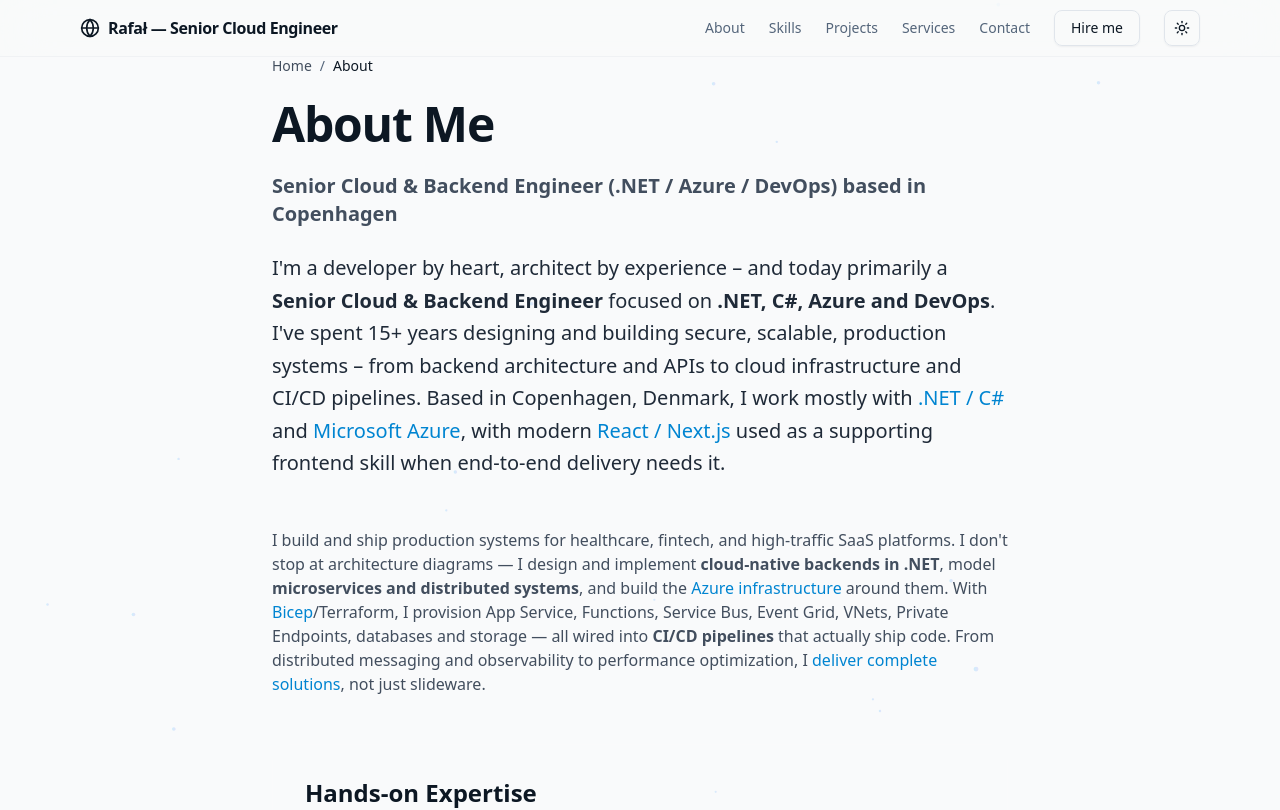
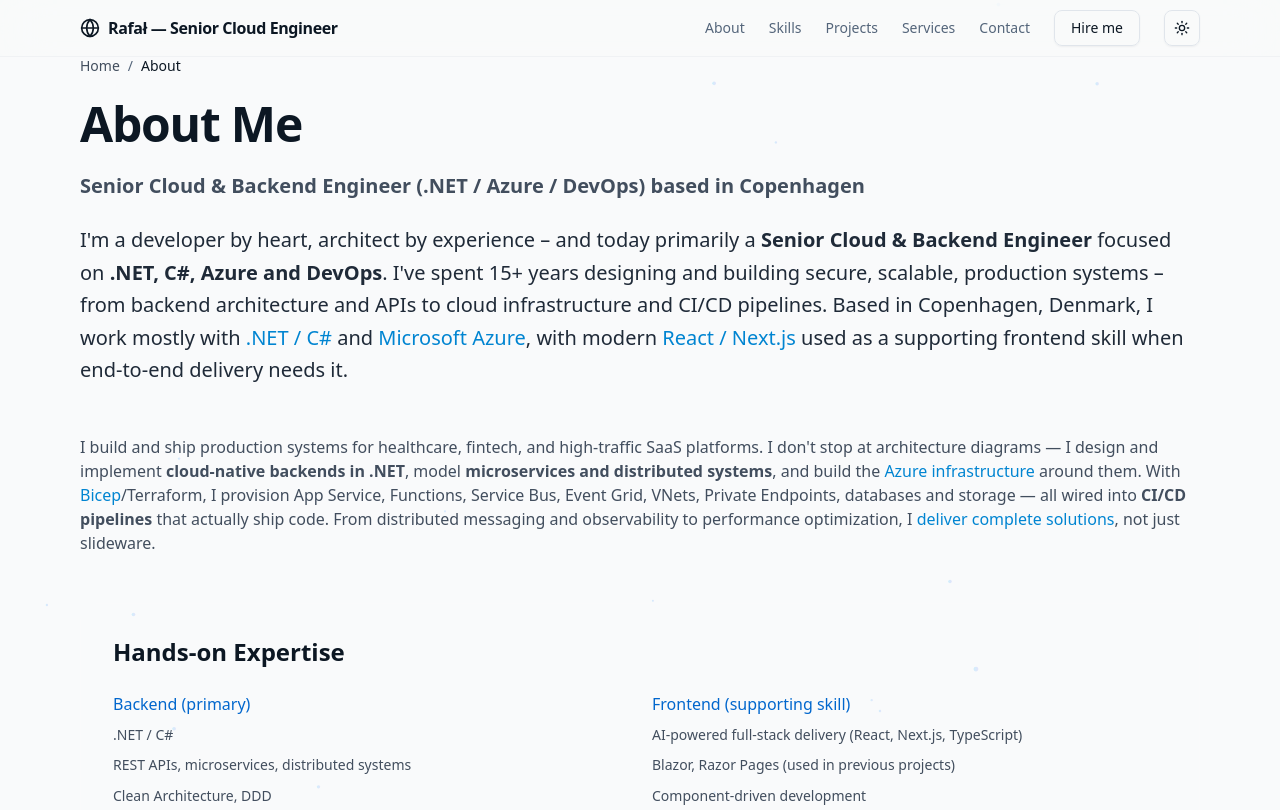
Before and after one commit to rafalu/ulatowski-net, a Next.js app: page /about in a window 1280 px wide. Shown: the top 810 px of the page. Built offline with nearby package versions, Linux system fonts and the light colour scheme; no server answers.

Commit message:
refactor: Update layout and sitemap configurations for improved performance and structure

```diff
--- a/src/app/about/page.tsx
+++ b/src/app/about/page.tsx
@@ -29,7 +29,7 @@ export default function AboutPage() {
                     "@id": "https://ulatowski.net/#person"
                 }
             }} />
-            <div className="mx-auto max-w-3xl px-4 pb-16">
+            <div className="mx-auto max-w-6xl px-4 pb-16">
                 <Breadcrumbs items={[{ label: "About" }]} />
                 <div className="space-y-12">
                     {/* Header Section */}
--- a/src/app/layout.tsx
+++ b/src/app/layout.tsx
@@ -95,7 +95,7 @@ export default function RootLayout({
         )}
         {/* Preload hero avatar (LCP candidate) to help reduce Largest Contentful Paint in production */}
         {isProd && (
-          <link rel="preload" as="image" href="/images/rafal-ulatowski-profile-photo.webp" type="image/webp" />
+          <link rel="preload" as="image" href="/images/profile-photo.webp" type="image/webp" />
         )}
         {isProd && HOTJAR_ID && (
           <>
--- a/src/app/sitemap.ts
+++ b/src/app/sitemap.ts
@@ -17,7 +17,7 @@ export default function sitemap(): MetadataRoute.Sitemap {
   return routes.map((route) => ({
     url: `${baseUrl}${route}`,
     lastModified: new Date(),
-    changeFrequency: route === '' ? 'weekly' : 'monthly',
+    changeFrequency: route === '' ? 'weekly' : (['/about', '/contact'].includes(route) ? 'yearly' : 'monthly'),
     priority: route === '' ? 1 : 0.8,
   }))
 }
```
Also changed, not shown: src/config/s.html (added).
